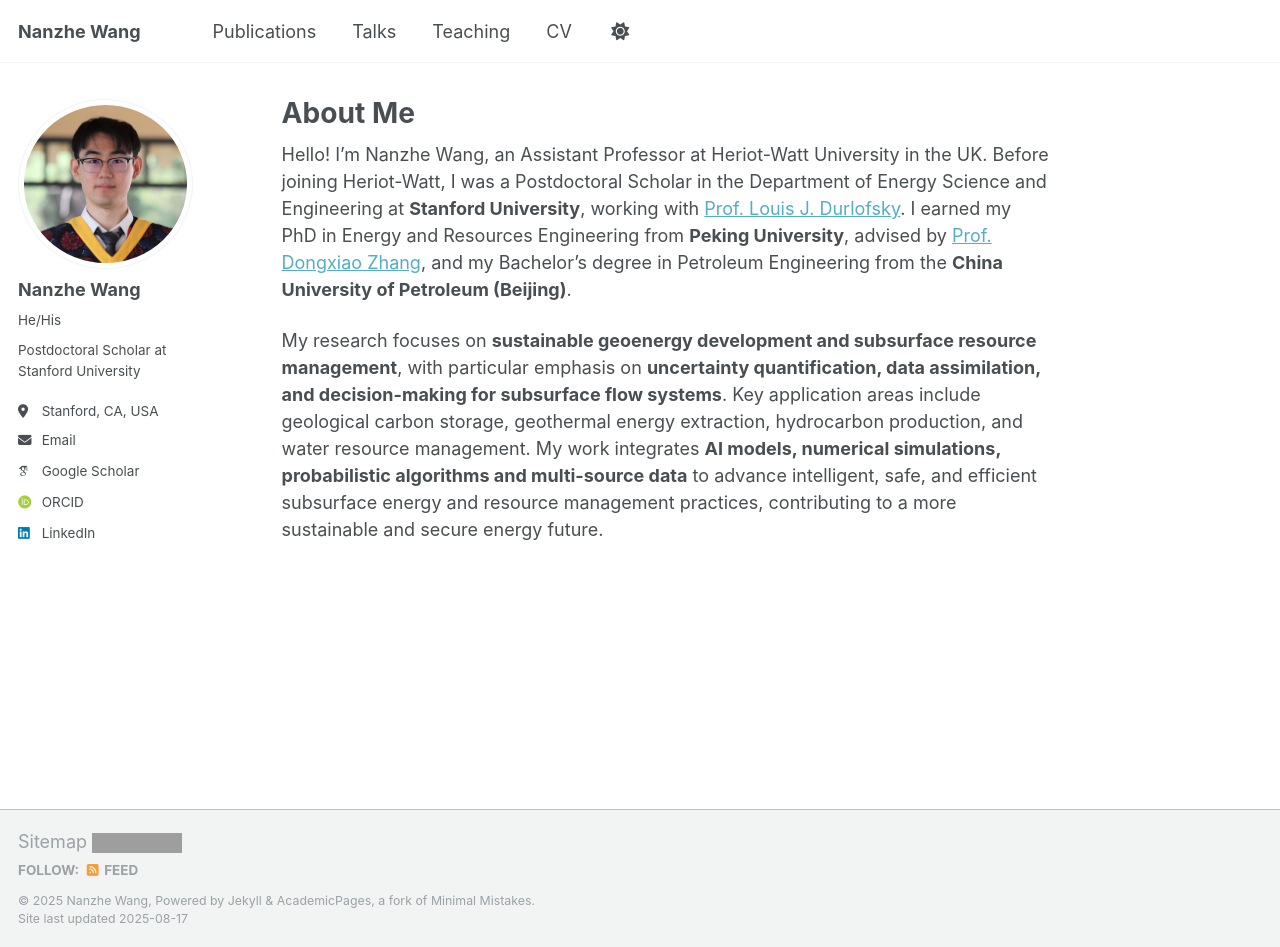
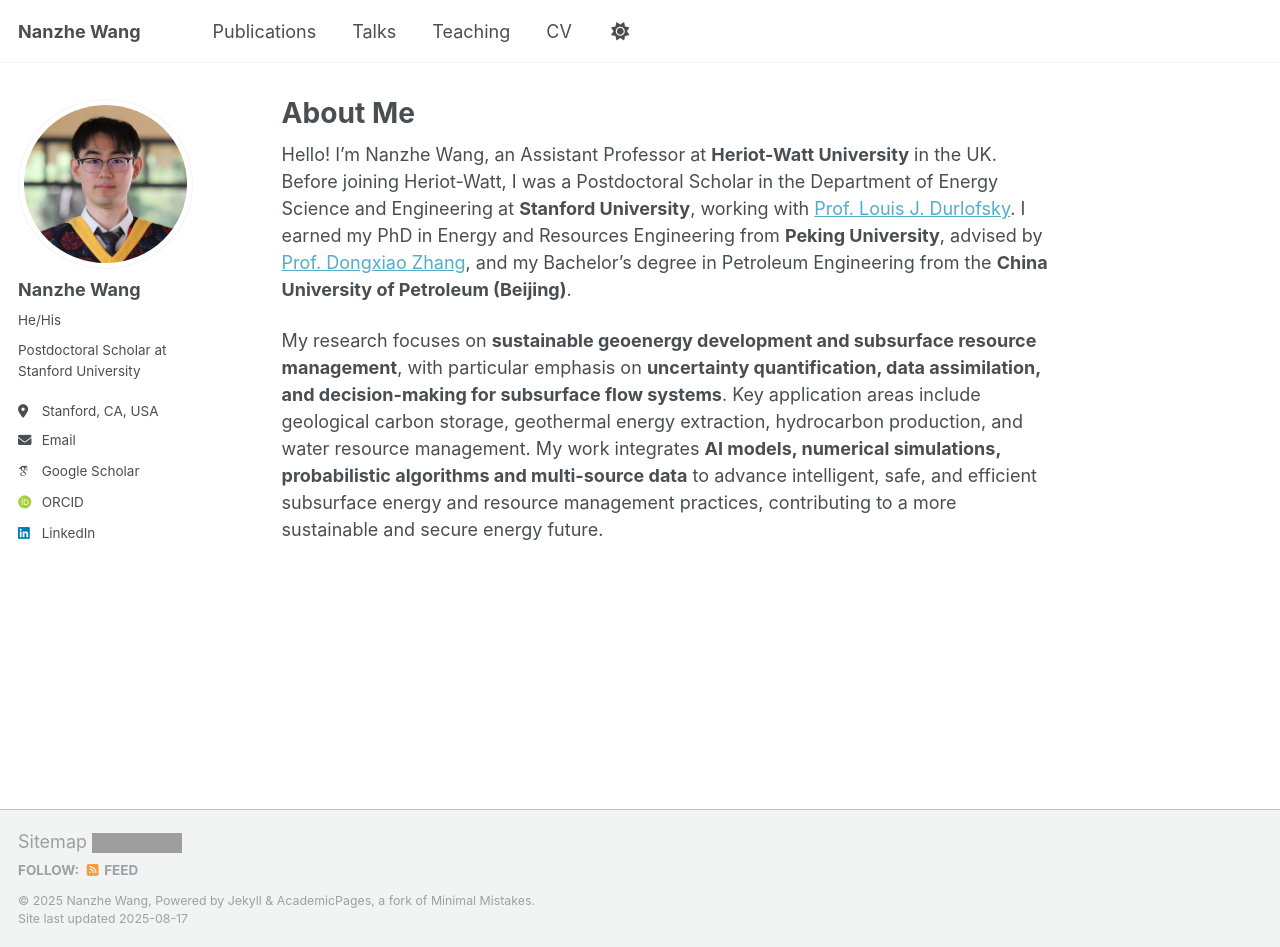
Before and after one commit to NanzheWang/nanzhewang.github.io, a Jekyll site: the page built from _pages/about.md, in a window 1280 px wide and 947 px high. Built offline with Jekyll 4.4.1, drawn with Linux system fonts in a browser that asks for light colours; some web fonts are replaced; grey boxes are pictures that could not be loaded.

```diff
--- a/_pages/about.md
+++ b/_pages/about.md
@@ -7,7 +7,7 @@ redirect_from:
   - /about.html
 ---
 
-Hello! I'm Nanzhe Wang, an Assistant Professor at Heriot-Watt University in the UK. Before joining Heriot-Watt, I was a Postdoctoral Scholar in the Department of Energy Science and Engineering at **Stanford University**, working with [Prof. Louis J. Durlofsky](https://profiles.stanford.edu/louis-durlofsky). I earned my PhD in Energy and Resources Engineering from **Peking University**, advised by [Prof. Dongxiao Zhang](https://www.coe.pku.edu.cn/teaching/academician/10475.html), and my Bachelor’s degree in Petroleum Engineering from the **China University of Petroleum (Beijing)**.
+Hello! I'm Nanzhe Wang, an Assistant Professor at **Heriot-Watt University** in the UK. Before joining Heriot-Watt, I was a Postdoctoral Scholar in the Department of Energy Science and Engineering at **Stanford University**, working with [Prof. Louis J. Durlofsky](https://profiles.stanford.edu/louis-durlofsky). I earned my PhD in Energy and Resources Engineering from **Peking University**, advised by [Prof. Dongxiao Zhang](https://www.coe.pku.edu.cn/teaching/academician/10475.html), and my Bachelor’s degree in Petroleum Engineering from the **China University of Petroleum (Beijing)**.
 
 My research focuses on **sustainable geoenergy development and subsurface resource management**, with particular emphasis on **uncertainty quantification, data assimilation, and decision-making for subsurface flow systems**. Key application areas include geological carbon storage, geothermal energy extraction, hydrocarbon production, and water resource management. My work integrates **AI models, numerical simulations, probabilistic algorithms and multi-source data** to advance intelligent, safe, and efficient subsurface energy and resource management practices, contributing to a more sustainable and secure energy future.
 
```
